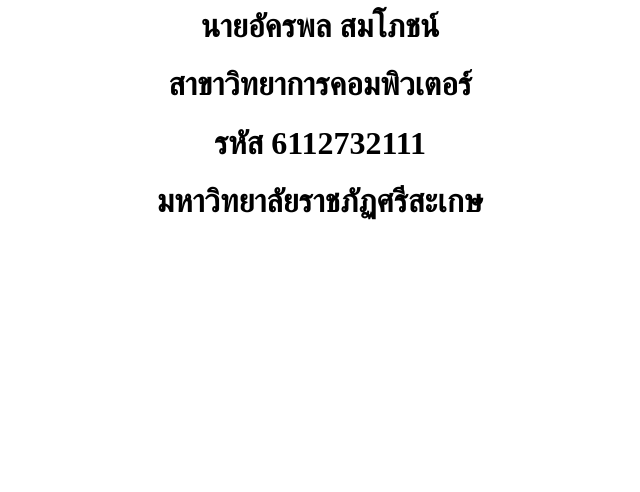
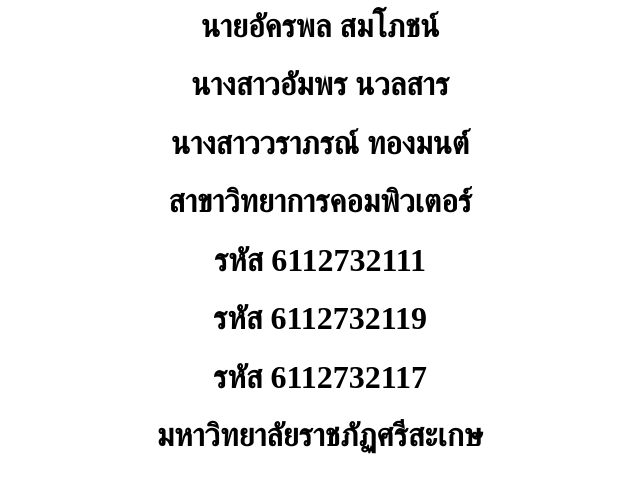
Before and after one commit to akkarapon-sompoht/revertproject, a plain HTML site: page index.html in a window 1280 px wide. Shown: the whole page, without its empty margins (320-960 px from the left). Drawn offline with Linux system fonts and the light colour scheme.

Commit message:
อัพโหลด2

```diff
--- a/index.html
+++ b/index.html
@@ -5,10 +5,14 @@
 	<BODY>
 		<CENTER>
 			<H1>นายอัครพล สมโภชน์<H1>
+			<H1>นางสาวอัมพร นวลสาร<H1>
+			<H1>นางสาววราภรณ์ ทองมนต์<H1>
 		</CENTER>
 		<CENTER>
 			<H1 >สาขาวิทยาการคอมพิวเตอร์<H1>
 			<H1>รหัส 6112732111<H1>
+			<H1>รหัส 6112732119<H1>
+			<H1>รหัส 6112732117<H1>
 			<H1>มหาวิทยาลัยราชภัฏศรีสะเกษ<H1>
 		</CENTER>
 	</BODY>
```
